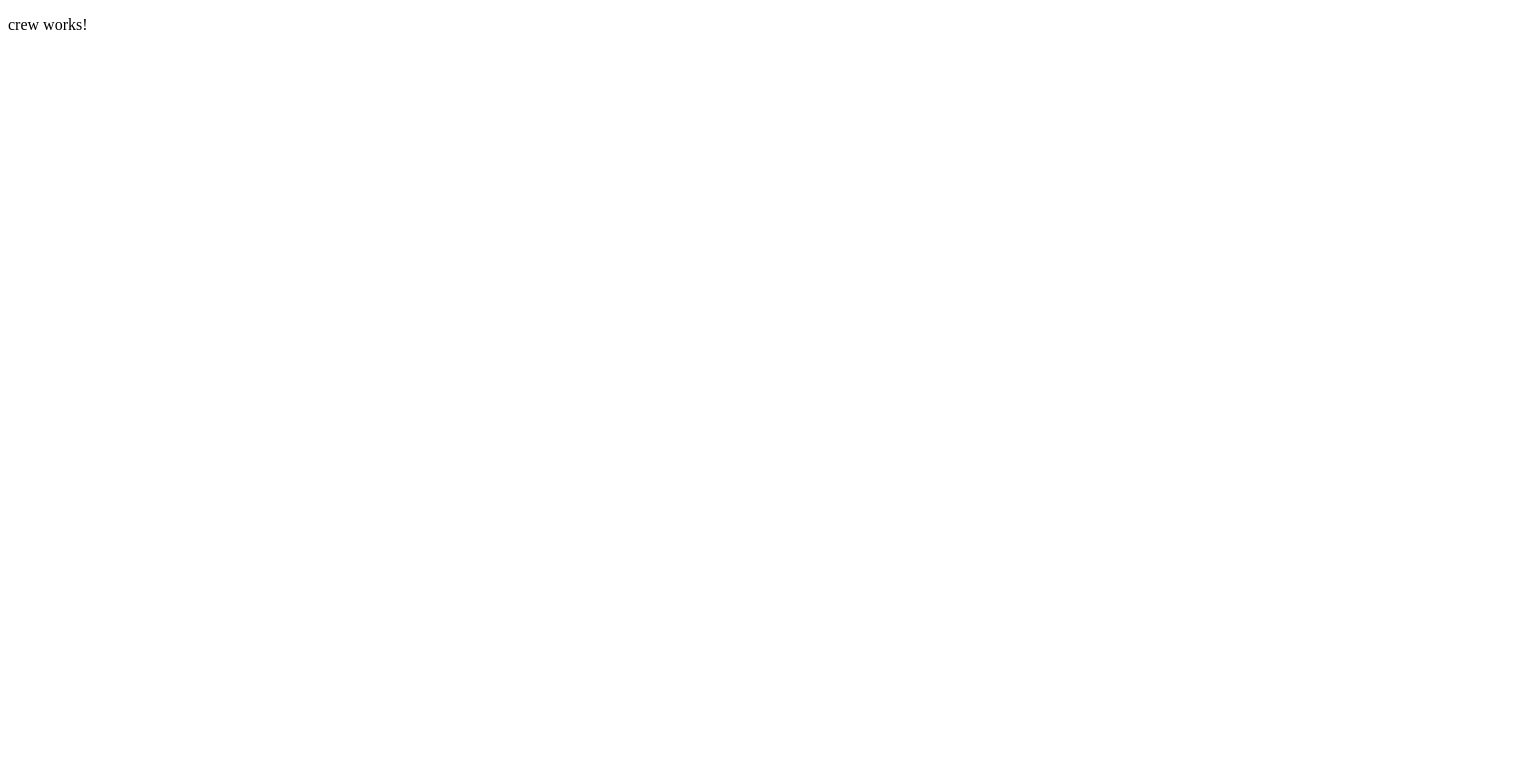
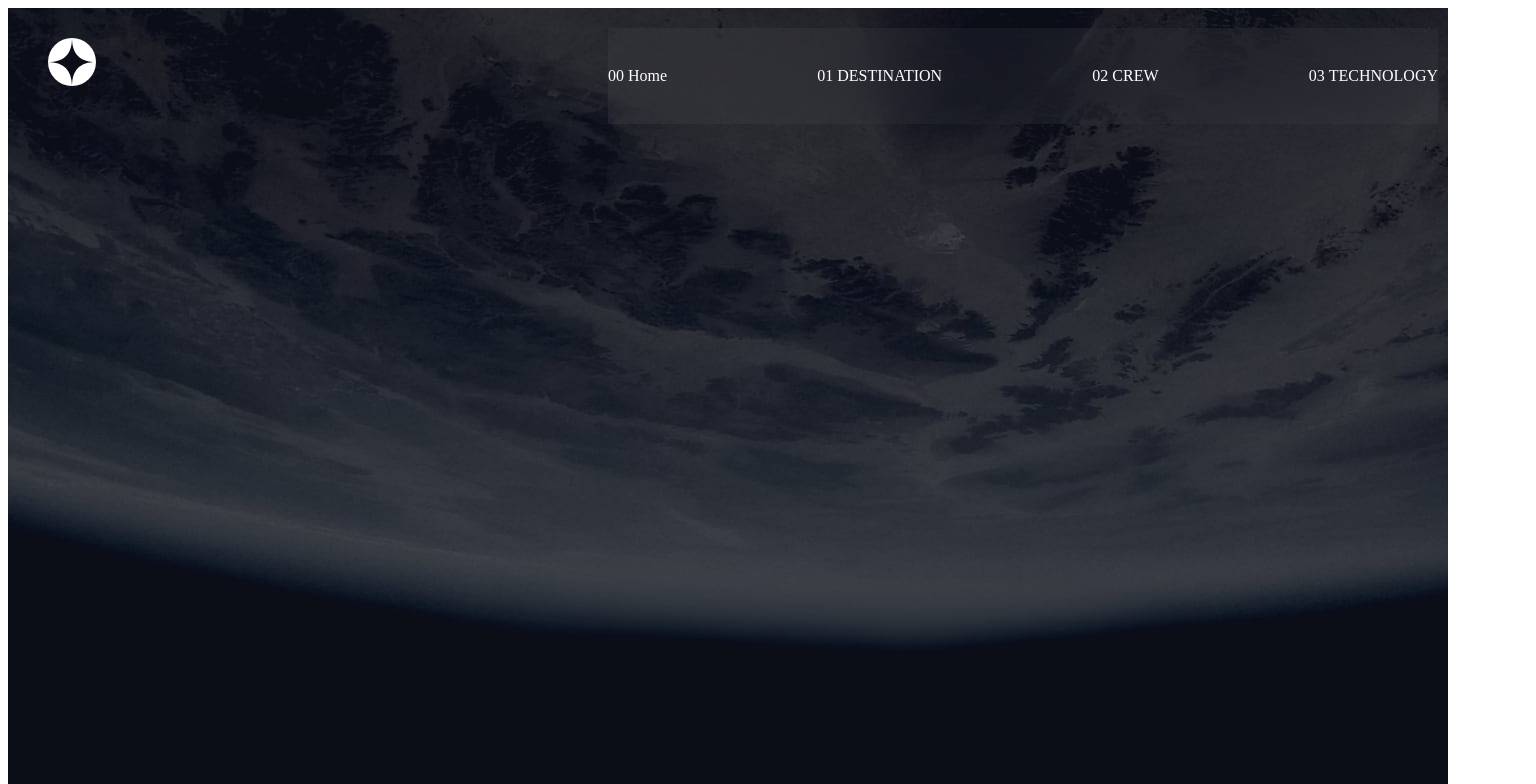
Before and after one commit to Devin-Jackson314/space-tourism, an Angular app: page /crew in a window 1536 px wide. Shown: the top 784 px of the page. Built offline with nearby package versions, Linux system fonts and the light colour scheme; a web font is replaced by a local one.

Commit message:
added all backgrounds

```diff
--- a/src/app/components/crew/crew.component.css
+++ b/src/app/components/crew/crew.component.css
@@ -0,0 +1,21 @@
+@media(min-width: 375px) {
+    .background {
+        position: relative;
+        background-image: url("../../../assets/crew/background-crew-mobile.jpg");
+        width: 375px;
+        height: 667px;
+
+    }
+
+}
+
+@media(min-width: 1440px) {
+    .background {
+        position: relative;
+        background-image: url("../../../assets/crew/background-crew-desktop.jpg");
+        width: 1440px;
+        height: 900px;
+
+    }
+
+}
--- a/src/app/components/crew/crew.component.html
+++ b/src/app/components/crew/crew.component.html
@@ -1 +1,5 @@
-<p>crew works!</p>
+<div class = "background">
+<app-navbar></app-navbar>
+
+
+</div>
--- a/src/app/components/destination/destination.component.css
+++ b/src/app/components/destination/destination.component.css
@@ -0,0 +1,21 @@
+@media(min-width: 375px) {
+    .background {
+        position: relative;
+        background-image: url("../../../assets/destination/background-destination-mobile.jpg");
+        width: 375px;
+        height: 667px;
+
+    }
+
+}
+
+@media(min-width: 1440px) {
+    .background {
+        position: relative;
+        background-image: url("../../../assets/destination/background-destination-desktop.jpg");
+        width: 1440px;
+        height: 900px;
+
+    }
+
+}
--- a/src/app/components/destination/destination.component.html
+++ b/src/app/components/destination/destination.component.html
@@ -1 +1,5 @@
-<p>destination works!</p>
+<div class = "background">
+<app-navbar></app-navbar>
+
+
+</div>
--- a/src/app/components/technology/technology.component.css
+++ b/src/app/components/technology/technology.component.css
@@ -0,0 +1,21 @@
+@media(min-width: 375px) {
+    .background {
+        position: relative;
+        background-image: url("../../../assets/technology/background-technology-mobile.jpg");
+        width: 375px;
+        height: 667px;
+
+    }
+
+}
+
+@media(min-width: 1440px) {
+    .background {
+        position: relative;
+        background-image: url("../../../assets/technology/background-technology-desktop.jpg");
+        width: 1440px;
+        height: 900px;
+
+    }
+
+}
--- a/src/app/components/technology/technology.component.html
+++ b/src/app/components/technology/technology.component.html
@@ -1 +1,5 @@
-<p>technology works!</p>
+<div class = "background">
+<app-navbar></app-navbar>
+
+
+</div>
```
